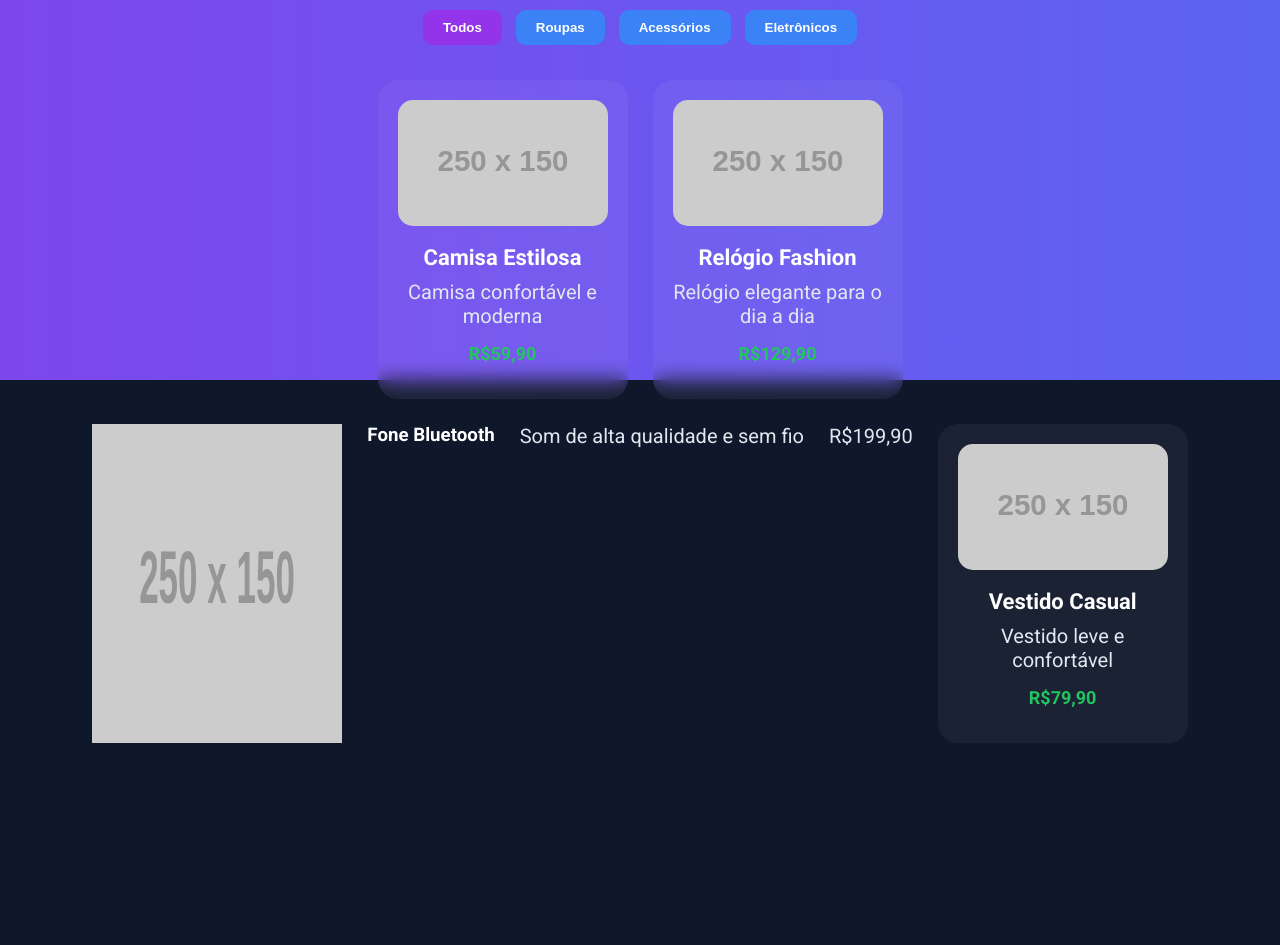
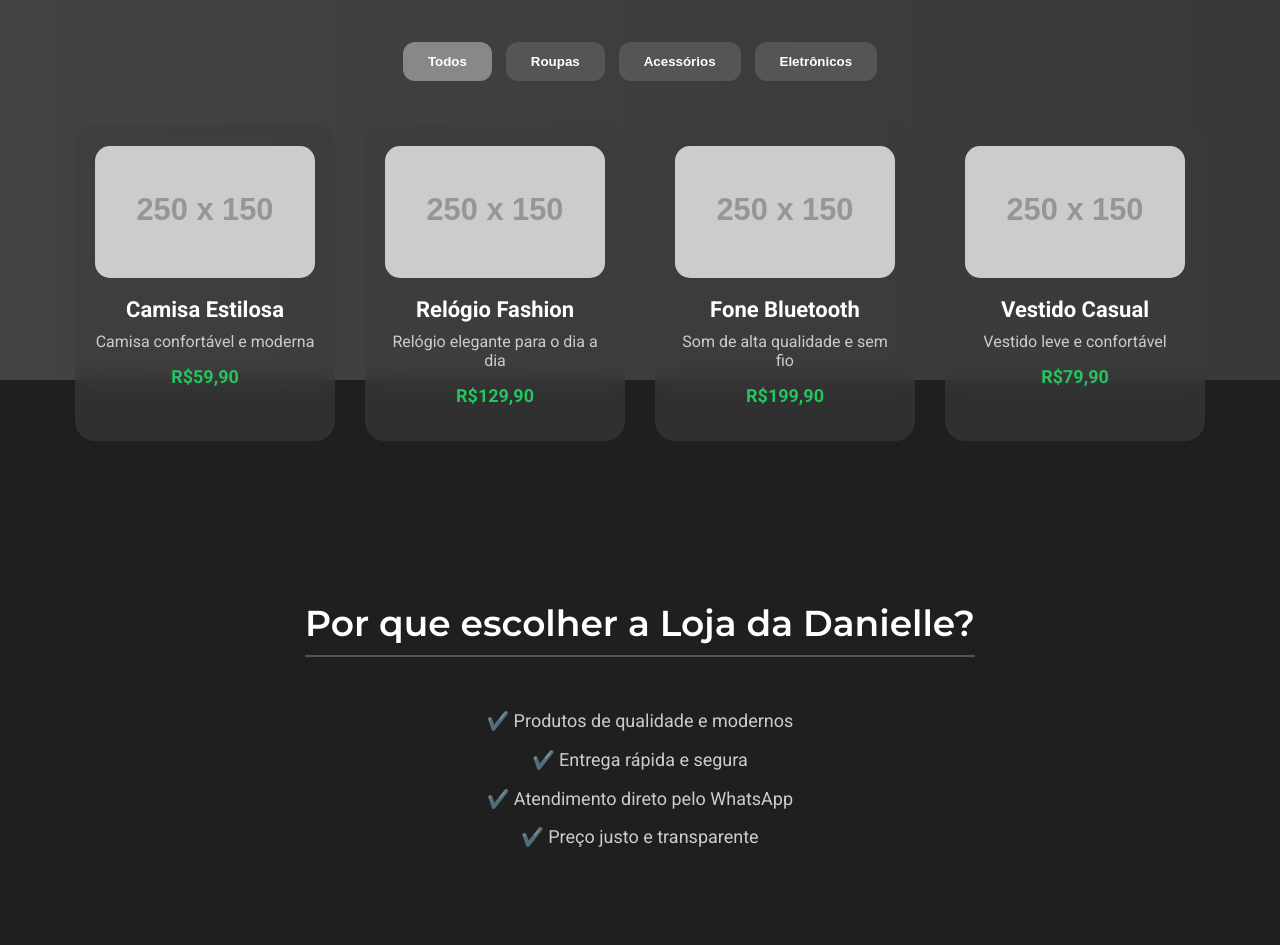
Before and after one commit to daniellesoftware/loja-danielle, a plain HTML site: page index.html in a window 1280 px wide. Shown: the part 420-1365 px from the top of the page. Before the commit the page ends 1339 px from the top, so only its background shows below. Drawn offline with Linux system fonts and the light colour scheme; placeholder pictures from the web are drawn by us.

Commit message:
Update styles and content in index.html

```diff
--- a/index.html
+++ b/index.html
@@ -9,14 +9,13 @@
 
   <style>
     * { margin: 0; padding: 0; box-sizing: border-box; }
-    body { font-family: 'Roboto', sans-serif; background: #0f172a; color: white; overflow-x: hidden; }
+    body { font-family: 'Roboto', sans-serif; background: #1f1f1f; color: #e2e2e2; overflow-x: hidden; }
 
-    /* Fundo animado */
     body::before {
       content: "";
       position: fixed;
       top: 0; left: 0; width: 100%; height: 100%;
-      background: linear-gradient(270deg, #3b82f6, #9333ea, #22c55e, #f59e0b);
+      background: linear-gradient(270deg, #2f2f2f, #4a4a4a, #2f2f2f, #4a4a4a);
       background-size: 800% 800%;
       z-index: -1;
       animation: gradientBG 20s ease infinite;
@@ -30,19 +29,17 @@
     header {
       text-align: center;
       padding: 60px 20px;
-      background: rgba(0,0,0,0.4);
+      background: rgba(50,50,50,0.5);
       backdrop-filter: blur(10px);
-      border-bottom: 2px solid #fff1;
+      border-bottom: 2px solid #333;
     }
-
-    h1 { font-family: 'Montserrat', sans-serif; font-size: 48px; margin-bottom: 10px; color: #fff; }
-    p { font-size: 20px; color: #e2e8f0; }
-
+    header h1 { font-family: 'Montserrat', sans-serif; font-size: 48px; margin-bottom: 10px; color: #fff; }
+    header p { font-size: 20px; color: #ccc; }
     .botao {
       display: inline-block;
       margin-top: 20px;
       padding: 14px 30px;
-      background: #22c55e;
+      background: #555;
       color: white;
       text-decoration: none;
       font-weight: bold;
@@ -50,51 +47,58 @@
       transition: all 0.3s ease;
     }
     .botao:hover {
-      background: #16a34a;
+      background: #888;
       transform: scale(1.1);
-      box-shadow: 0 0 15px #22c55e;
+      box-shadow: 0 0 15px #aaa;
     }
 
-    section { padding: 60px 20px; text-align: center; }
-    section h2 { font-family: 'Montserrat', sans-serif; font-size: 36px; margin-bottom: 40px; color: #fff; }
+    section {
+      padding: 80px 20px;
+      text-align: center;
+      max-width: 1200px;
+      margin: 0 auto;
+    }
+    section h2 {
+      font-family: 'Montserrat', sans-serif;
+      font-size: 36px;
+      margin-bottom: 40px;
+      color: #fff;
+      border-bottom: 2px solid #555;
+      display: inline-block;
+      padding-bottom: 10px;
+    }
 
-    /* Filtro de categorias */
-    .filtro {
-      margin-bottom: 30px;
-    }
+    .filtro { margin-bottom: 40px; }
     .filtro button {
-      padding: 10px 20px;
+      padding: 12px 25px;
       margin: 5px;
       border: none;
-      border-radius: 10px;
-      background: #3b82f6;
+      border-radius: 12px;
+      background: #555;
       color: white;
       font-weight: bold;
       cursor: pointer;
       transition: 0.3s;
     }
-    .filtro button:hover, .filtro button.active {
-      background: #9333ea;
-    }
+    .filtro button:hover, .filtro button.active { background: #888; }
 
-    /* Produtos */
     .produtos {
       display: flex;
       flex-wrap: wrap;
       justify-content: center;
-      gap: 25px;
+      gap: 30px;
     }
     .produto {
-      background: rgba(255,255,255,0.05);
+      background: rgba(60,60,60,0.6);
       border-radius: 20px;
-      width: 250px;
+      width: 260px;
       padding: 20px;
       transition: transform 0.3s ease, box-shadow 0.3s ease;
       backdrop-filter: blur(10px);
     }
     .produto:hover {
       transform: translateY(-10px) scale(1.05);
-      box-shadow: 0 10px 25px rgba(0,0,0,0.5);
+      box-shadow: 0 10px 25px rgba(0,0,0,0.7);
     }
     .produto img {
       width: 100%;
@@ -102,39 +106,39 @@
       margin-bottom: 15px;
     }
     .produto h3 { font-size: 22px; color: #fff; margin-bottom: 10px; }
-    .produto p { color: #e2e8f0; margin-bottom: 15px; }
-    .produto .preco {
-      font-weight: bold;
+    .produto p { color: #ccc; margin-bottom: 15px; }
+    .produto .preco { font-weight: bold; font-size: 18px; color: #22c55e; }
+
+    .sobre p {
       font-size: 18px;
-      color: #22c55e;
+      line-height: 1.6;
+      margin: 10px 0;
+      color: #ccc;
     }
 
     footer {
       text-align: center;
-      padding: 30px;
-      background: rgba(0,0,0,0.5);
+      padding: 40px 20px;
+      background: rgba(40,40,40,0.5);
       font-size: 14px;
-      border-top: 2px solid #fff1;
+      border-top: 2px solid #333;
+      color: #ccc;
     }
 
-    /* Fade-in scroll */
     .fade-in { opacity: 0; transform: translateY(30px); transition: all 0.8s ease-out; }
     .fade-in.show { opacity: 1; transform: translateY(0); }
   </style>
 </head>
 
 <body>
-
   <header class="fade-in">
     <h1>Loja da Danielle 🚀</h1>
     <p>Produtos modernos direto para você</p>
-    <a class="botao" href="https://wa.me/55189996786332">Comprar no WhatsApp</a>
+    <a class="botao" href="https://wa.me/5518996786332">Comprar no WhatsApp</a>
   </header>
 
   <section class="fade-in">
     <h2>Produtos</h2>
-
-    <!-- Filtro -->
     <div class="filtro">
       <button class="active" onclick="filtrar('todos')">Todos</button>
       <button onclick="filtrar('roupas')">Roupas</button>
@@ -143,29 +147,25 @@
     </div>
 
     <div class="produtos">
-      <!-- Produto 1 -->
       <div class="produto todos roupas">
         <img src="https://via.placeholder.com/250x150.png?text=Produto+1" alt="Produto 1">
         <h3>Camisa Estilosa</h3>
         <p>Camisa confortável e moderna</p>
         <p class="preco">R$59,90</p>
       </div>
-      <!-- Produto 2 -->
       <div class="produto todos acessórios">
         <img src="https://via.placeholder.com/250x150.png?text=Produto+2" alt="Produto 2">
         <h3>Relógio Fashion</h3>
         <p>Relógio elegante para o dia a dia</p>
         <p class="preco">R$129,90</p>
       </div>
-      <!-- Produto 3 -->
-      <div class="produtos eletronicos">
+      <div class="produto todos eletronicos">
         <img src="https://via.placeholder.com/250x150.png?text=Produto+3" alt="Produto 3">
         <h3>Fone Bluetooth</h3>
         <p>Som de alta qualidade e sem fio</p>
         <p class="preco">R$199,90</p>
       </div>
-      <!-- Produto 4 -->
-      <div class="produto todas roupas">
+      <div class="produto todos roupas">
         <img src="https://via.placeholder.com/250x150.png?text=Produto+4" alt="Produto 4">
         <h3>Vestido Casual</h3>
         <p>Vestido leve e confortável</p>
@@ -174,41 +174,39 @@
     </div>
   </section>
 
+  <section class="fade-in sobre">
+    <h2>Por que escolher a Loja da Danielle?</h2>
+    <p>✔️ Produtos de qualidade e modernos</p>
+    <p>✔️ Entrega rápida e segura</p>
+    <p>✔️ Atendimento direto pelo WhatsApp</p>
+    <p>✔️ Preço justo e transparente</p>
+  </section>
+
   <footer class="fade-in">
-    <p>© 2026 - Danielle | WhatsApp: (18) 999678-6332</p>
+    <p>© 2026 - Danielle | WhatsApp: (18) 9967-86332</p>
   </footer>
 
   <script>
-    // Scroll fade-in
     const faders = document.querySelectorAll('.fade-in');
     window.addEventListener('scroll', () => {
       faders.forEach(el => {
         const top = el.getBoundingClientRect().top;
         const height = window.innerHeight;
-        if(top < height - 100) {
-          el.classList.add('show');
-        }
+        if(top < height - 100) el.classList.add('show');
       });
     });
     window.dispatchEvent(new Event('scroll'));
 
-    // Filtro de categorias
     function filtrar(categoria) {
       const produtos = document.querySelectorAll('.produto');
       const botoes = document.querySelectorAll('.filtro button');
-
       botoes.forEach(btn => btn.classList.remove('active'));
       event.target.classList.add('active');
-
       produtos.forEach(prod => {
-        if(categoria === 'todos' || prod.classList.contains(categoria)) {
-          prod.style.display = 'block';
-        } else {
-          prod.style.display = 'none';
-        }
+        if(categoria === 'todos' || prod.classList.contains(categoria)) prod.style.display = 'block';
+        else prod.style.display = 'none';
       });
     }
   </script>
-
 </body>
 </html>
```
